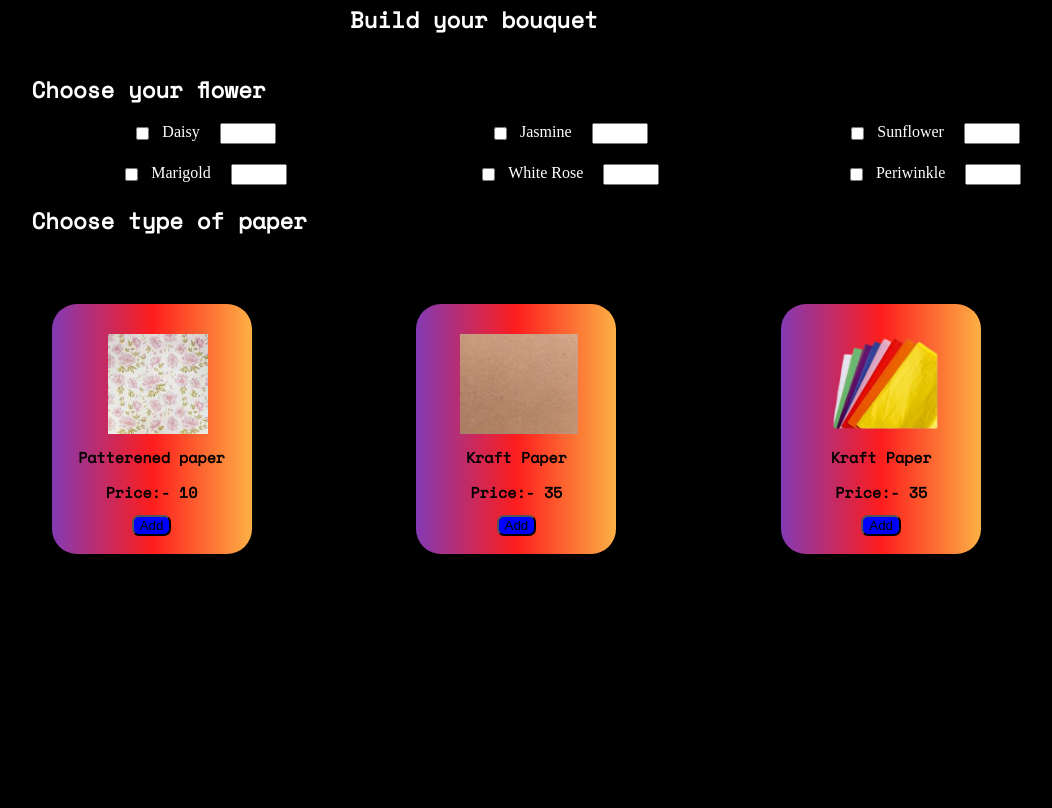
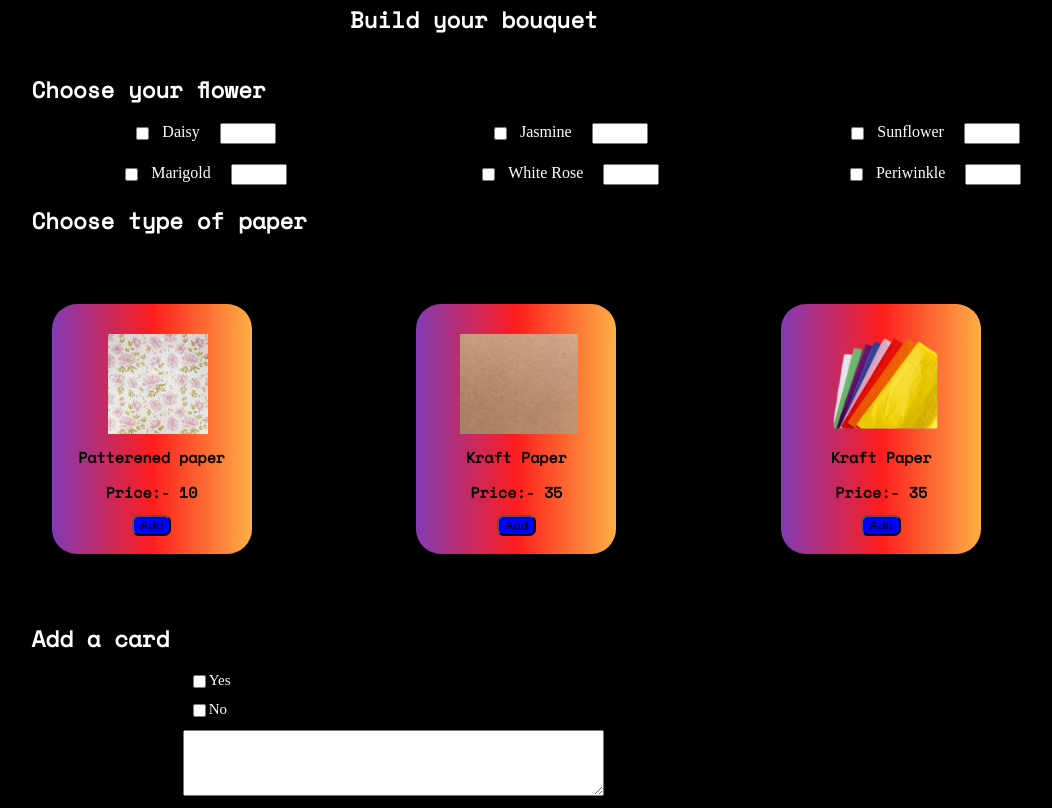
Before and after one commit to chitresh99/petalmarket, a plain HTML site: page index.html in a window 1280 px wide. Shown: the part 934-1742 px from the top of the page, without its empty margins (166-1218 px from the left). Before the commit the page ends 1496 px from the top, so only its background shows below. Drawn offline with nearby package versions, Linux system fonts and the light colour scheme.

Commit message:
added a add card section

```diff
--- a/index.html
+++ b/index.html
@@ -247,6 +247,29 @@
 
         </div>
 
+        <div class="addacard">
+            <h2> Add a card </h2>
+        </div>
+
+        <div class="option">
+
+            <div class="option1">
+                <input type="checkbox" name="Select yes or no" id="yesorno" class="option1">
+                <label for="yes"> Yes </label> <br>
+            </div>
+
+            <div class="option2">
+                <input type="checkbox" name="Select yes or no" id="yesorno" class="option1">
+                <label for="yes"> No </label> <br>
+            </div>
+
+            <div class="messagearea">
+                <textarea id="message" name="text" rows="4" cols="50">
+                    </textarea>
+            </div>
+
+
+        </div>
 
 </body>
 
--- a/style.css
+++ b/style.css
@@ -287,6 +287,7 @@ body {
 .papersection {
     display: grid;
     padding-top: 50px;
+    padding-bottom: 50px;
     grid-template-columns: repeat(3, 1fr);
     grid-gap: 20px;
     margin-left: 15%;
@@ -379,3 +380,32 @@ body {
     font-size: 15px;
     font-family: 'SpaceMono-Regular', sans-serif;
 }
+
+.addacard{
+    font-family: 'SpaceMono-Regular', sans-serif;
+    height: 50px;
+    color: white;
+    margin-left: 15%;
+    font-size: 15px;
+}
+
+.option1{
+    color: white;
+    margin-left: 15%;
+    font-size: 15px;
+    display: flex;
+    padding-bottom: 10px;
+
+}
+
+.option2{
+    color: white;
+    margin-left: 15%;
+    font-size: 15px;
+    display: flex;
+}
+
+.messagearea{
+    margin-top: 10px;
+    margin-left: 27%;
+}
```
